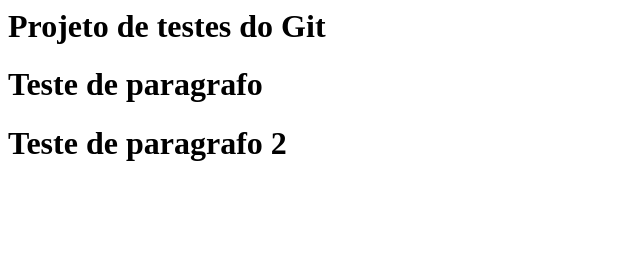
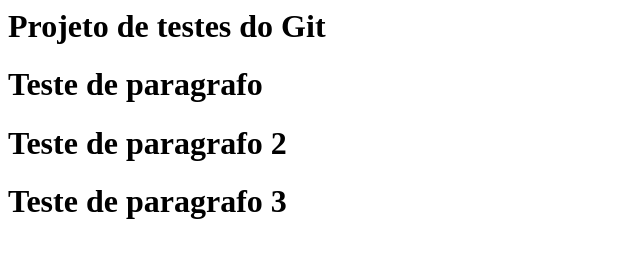
Before and after one commit to joaoruggiero/git-teste, a plain HTML site: page index.html in a window 1280 px wide. Shown: the whole page, without its empty margins (0-640 px from the left). Drawn offline with Linux system fonts and the light colour scheme.

Commit message:
Inserido paragrafo 3

```diff
--- a/index.html
+++ b/index.html
@@ -9,5 +9,8 @@
         <div>
             <h1>Teste de paragrafo 2</h1>
         </div>
+        <div>
+            <h1>Teste de paragrafo 3</h1>
+        </div>
     </body>
 </html>
```
